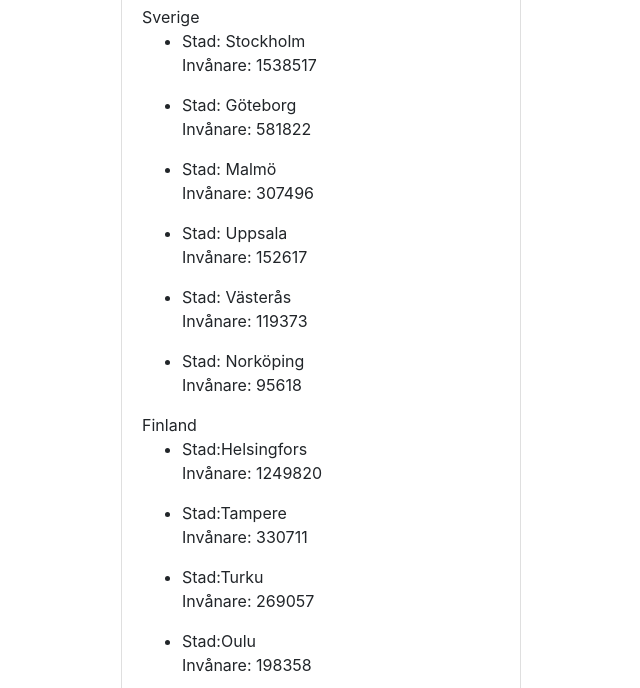
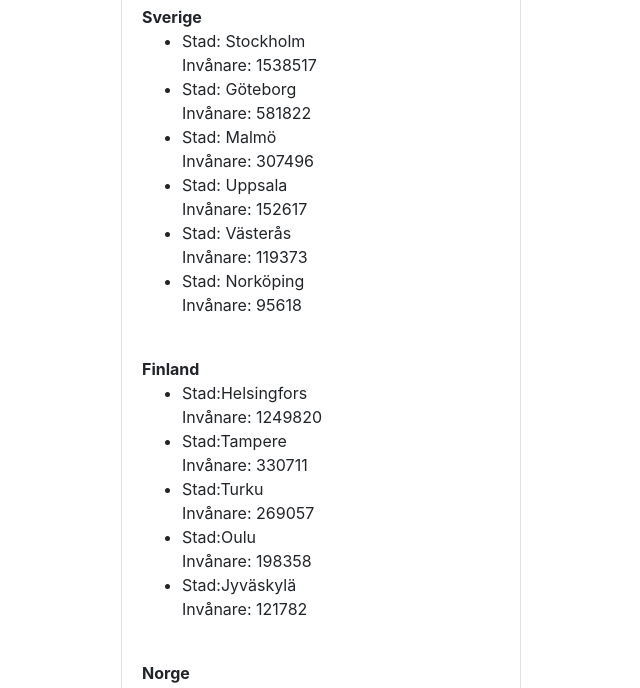
Before and after one commit to Jonasromin/Towns--Countries, a plain HTML site: page index.html in a window 1280 px wide. Shown: the part 112-800 px from the top of the page, without its empty margins (319-959 px from the left). Drawn offline with nearby package versions, Linux system fonts and the light colour scheme.

Commit message:
justerat så bara en UL per div

```diff
--- a/index.html
+++ b/index.html
@@ -9,8 +9,7 @@
 </head>
 <body>
     <div class="container1 card card-body" id="mainContent">
-        My cities and countries!
-
+        <ul></ul>
     </div>
 
 
--- a/script.js
+++ b/script.js
@@ -9,8 +9,10 @@ countries.forEach(function(country){
 
 myCountries += `
             <div id=country${country.id}>
-            ${country.countryname}
+            <strong>${country.countryname}</strong>
+            <ul id=ul${country.id}></ul>
             </div>
+            <br>
                 `;
 })
 document.getElementById('mainContent').innerHTML = myCountries
@@ -21,20 +23,20 @@ fetch('stad.json')
     cities.sort(function(a,b){
         return b.population - a.population;
     })
-    let sverige = document.getElementById('country1');
-    let finland = document.getElementById('country2');
-    let norge = document.getElementById('country3');
+    let sverige = document.getElementById('ul1');
+    let finland = document.getElementById('ul2');
+    let norge = document.getElementById('ul3');
 
     cities.forEach(function(city){
 
         if (city.countryid == 1){
-            sverige.insertAdjacentHTML("beforeend", `<ul><li>Stad: ${city.stadname} <br>Invånare: ${city.population}</li></ul>`)
+            sverige.insertAdjacentHTML("beforeend", `<li>Stad: ${city.stadname}<br>Invånare: ${city.population}</li>`)
         }
         else if (city.countryid == 2){
-            finland.insertAdjacentHTML("beforeend", `<ul><li>Stad:${city.stadname} <br>Invånare: ${city.population}</li></ul>`)
+            finland.insertAdjacentHTML("beforeend", `<li>Stad:${city.stadname} <br>Invånare: ${city.population}</li>`)
         }
         else{
-            norge.insertAdjacentHTML("beforeend", `<ul><li>Stad:${city.stadname} <br>Invånare: ${city.population}</li></ul>`)
+            norge.insertAdjacentHTML("beforeend", `<li>Stad:${city.stadname} <br>Invånare: ${city.population}</li>`)
         }
     })
 })
```
